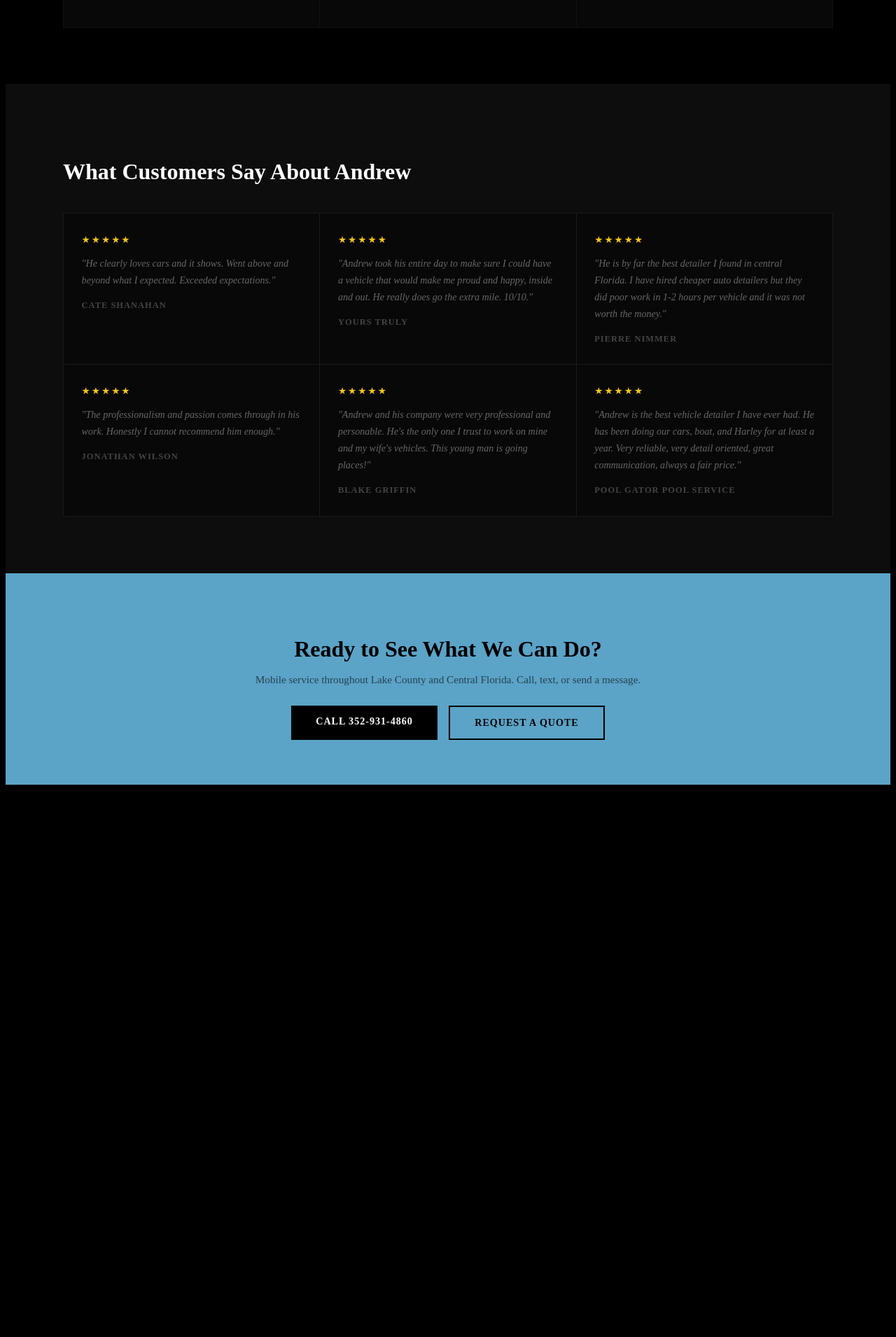
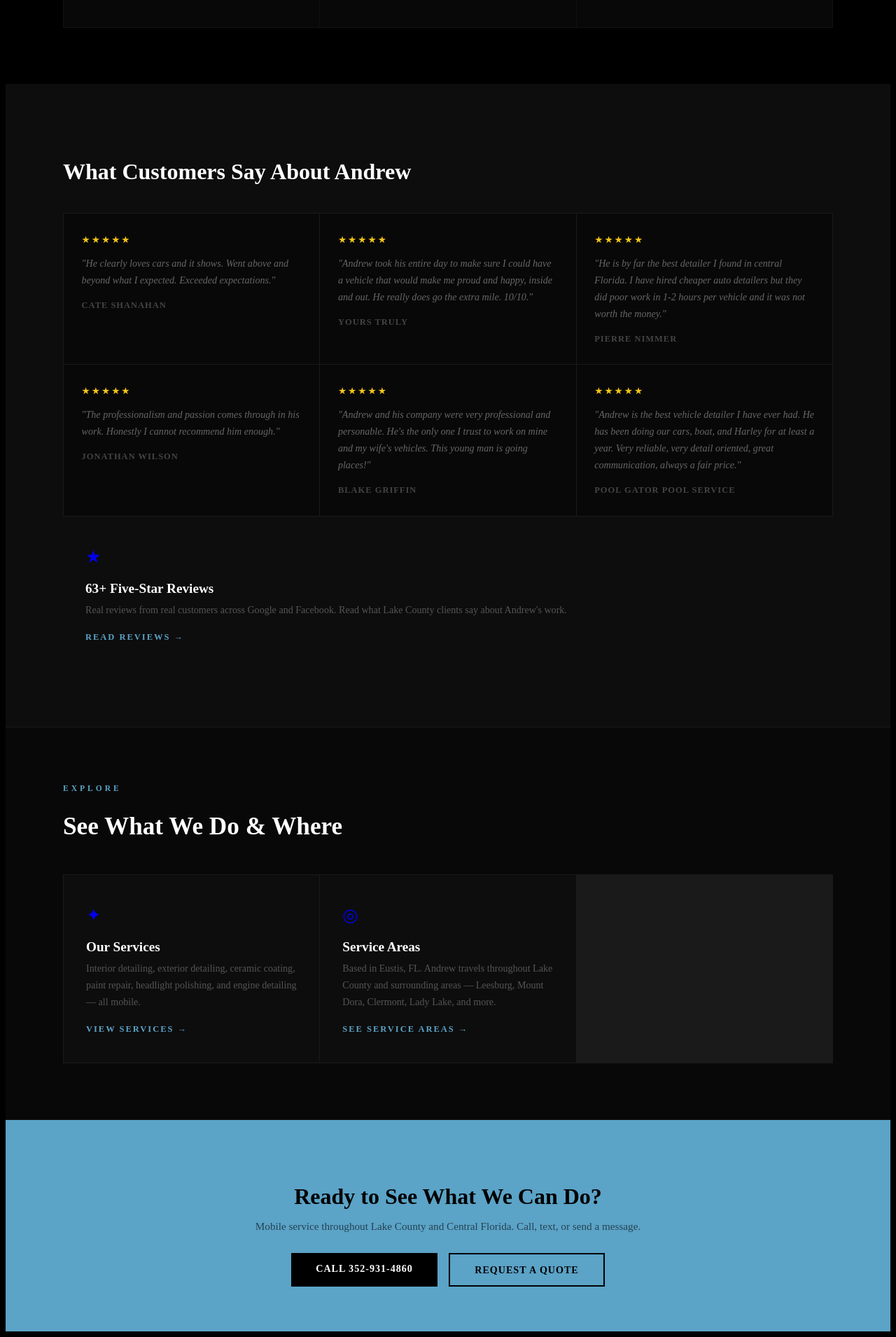
Before and after one commit to JamesBrownR/Diamond-Auto-Spa-Detailing, a Jekyll site: the page built from about-us/index.html, in a window 1280 px wide. Shown: the part 2209-4119 px from the top of the page at 70% size. Built offline with Jekyll 4.4.1, drawn with Linux system fonts in a browser that asks for light colours; before the commit the page ends 3338 px from its top, so only the background shows below that.

Commit message:
Update index.html

```diff
--- a/about-us/index.html
+++ b/about-us/index.html
@@ -16,6 +16,72 @@ description: Meet Andrew, the owner of Diamond Auto Spa: A family-run mobile det
   body {
 background:black;
 }
+  /* ── EXPLORE LINKS SECTION ── */
+.ab-explore {
+  background: #080808;
+  padding: 5rem 2rem;
+  border-top: 1px solid #111;
+  border-bottom: 1px solid #111;
+}
+.ab-explore-inner {
+  max-width: 1100px;
+  margin: 0 auto;
+}
+.ab-explore-inner > span { display: block; margin-bottom: 0.8rem; }
+.ab-explore-inner h2 {
+  font-family: 'Playfair Display', serif;
+  font-size: clamp(1.6rem, 3vw, 2.2rem);
+  color: #fff;
+  margin-bottom: 3rem;
+}
+.ab-explore-grid {
+  display: grid;
+  grid-template-columns: repeat(3, 1fr);
+  gap: 1px;
+  background: #1a1a1a;
+  border: 1px solid #1a1a1a;
+}
+@media (max-width: 700px) { .ab-explore-grid { grid-template-columns: 1fr; } }
+
+.ab-explore-card {
+  background: #0d0d0d;
+  padding: 2.5rem 2rem;
+  text-decoration: none;
+  display: block;
+  border-top: 2px solid transparent;
+  transition: border-color 0.2s, background 0.2s;
+  position: relative;
+}
+.ab-explore-card:hover {
+  border-top-color: var(--blue);
+  background: #111;
+}
+.ab-explore-icon {
+  font-size: 1.6rem;
+  margin-bottom: 1rem;
+  display: block;
+}
+.ab-explore-card h3 {
+  font-family: 'Playfair Display', serif;
+  font-size: 1.2rem;
+  color: #fff;
+  margin-bottom: 0.5rem;
+}
+.ab-explore-card p {
+  font-size: 0.88rem;
+  line-height: 1.7;
+  color: #555;
+  margin: 0 0 1.2rem;
+}
+.ab-explore-arrow {
+  font-size: 0.78rem;
+  font-weight: 700;
+  letter-spacing: 2px;
+  text-transform: uppercase;
+  color: var(--blue);
+  transition: letter-spacing 0.2s;
+}
+.ab-explore-card:hover .ab-explore-arrow { letter-spacing: 3px; }
   /* ── HERO ── */
   .ab-hero {
     background: #000;
@@ -478,6 +544,37 @@ background:black;
       </div>
 
     </div>
+      <a href="{{ site.baseurl }}/reviews/" class="ab-explore-card">
+        <span class="ab-explore-icon">★</span>
+        <h3>63+ Five-Star Reviews</h3>
+        <p>Real reviews from real customers across Google and Facebook. Read what Lake County clients say about Andrew's work.</p>
+        <span class="ab-explore-arrow">Read Reviews →</span>
+      </a>
+  </div>
+</section>
+
+<!-- EXPLORE MORE -->
+<section class="ab-explore">
+  <div class="ab-explore-inner">
+    <span class="ab-section-label">Explore</span>
+    <h2>See What We Do & Where</h2>
+    <div class="ab-explore-grid">
+
+      <a href="{{ site.baseurl }}/services/" class="ab-explore-card">
+        <span class="ab-explore-icon">✦</span>
+        <h3>Our Services</h3>
+        <p>Interior detailing, exterior detailing, ceramic coating, paint repair, headlight polishing, and engine detailing — all mobile.</p>
+        <span class="ab-explore-arrow">View Services →</span>
+      </a>
+
+      <a href="{{ site.baseurl }}/service-area/" class="ab-explore-card">
+        <span class="ab-explore-icon">◎</span>
+        <h3>Service Areas</h3>
+        <p>Based in Eustis, FL. Andrew travels throughout Lake County and surrounding areas — Leesburg, Mount Dora, Clermont, Lady Lake, and more.</p>
+        <span class="ab-explore-arrow">See Service Areas →</span>
+      </a>
+
+    </div>
   </div>
 </section>
 
```
